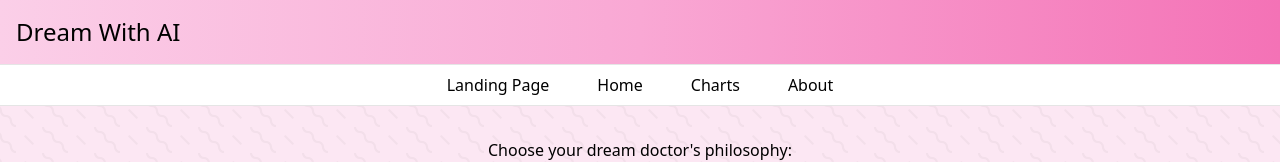
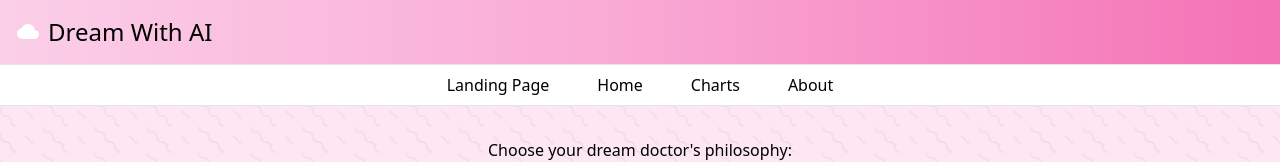
Before and after one commit to kristo-baricevic/dream-app, a Next.js app: page /journal in a window 1280 px wide. Shown: the top 162 px of the page. Built offline with nearby package versions, Linux system fonts and the light colour scheme; no server answers.

Commit message:
update header

```diff
--- a/app/(dashboard)/layout.tsx
+++ b/app/(dashboard)/layout.tsx
@@ -1,4 +1,5 @@
 // import { UserButton } from "@clerk/nextjs";
+import { IconCloudFilled } from '@tabler/icons-react';
 import Link from 'next/link';
 
 const links = [
@@ -16,8 +17,14 @@
   return (
     <div className="min-h-screen bg-pink-100 background-main font-sans">
       <header className="bg-white border-b border-black/10 sticky">
-        <div className="bg-gradient-to-r from-pink-200 via-pink-300 to-pink-400 flex justify-between items-center max-w-screen-xl mx-auto p-4 tw-w-full">
-          <h1 className="text-2xl">Dream With AI</h1>
+        <div className="bg-gradient-to-r from-pink-200 via-pink-300 to-pink-400 flex justify-between items-center min-w-screen mx-auto p-4 tw-w-full">
+          <div className="flex flex-row">
+            <h1 className="flex justify-center items-center text-2xl gap-2">
+              {' '}
+              <IconCloudFilled className="flex justify-center items-center w-6 h-6 text-white" />
+              Dream With AI
+            </h1>
+          </div>
           {/* <UserButton /> */}
         </div>
       </header>
```
